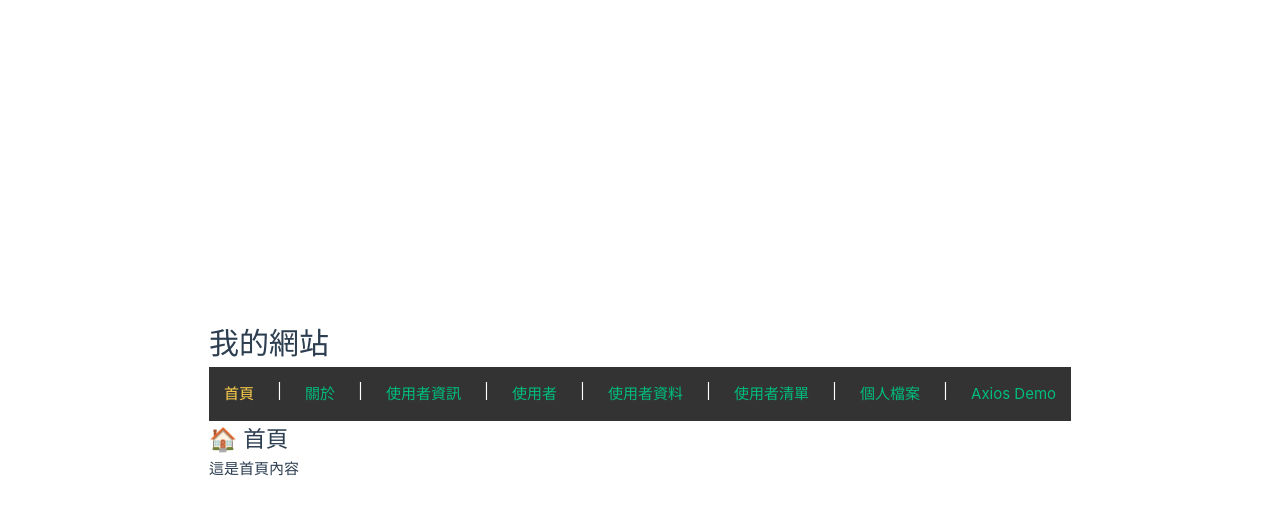
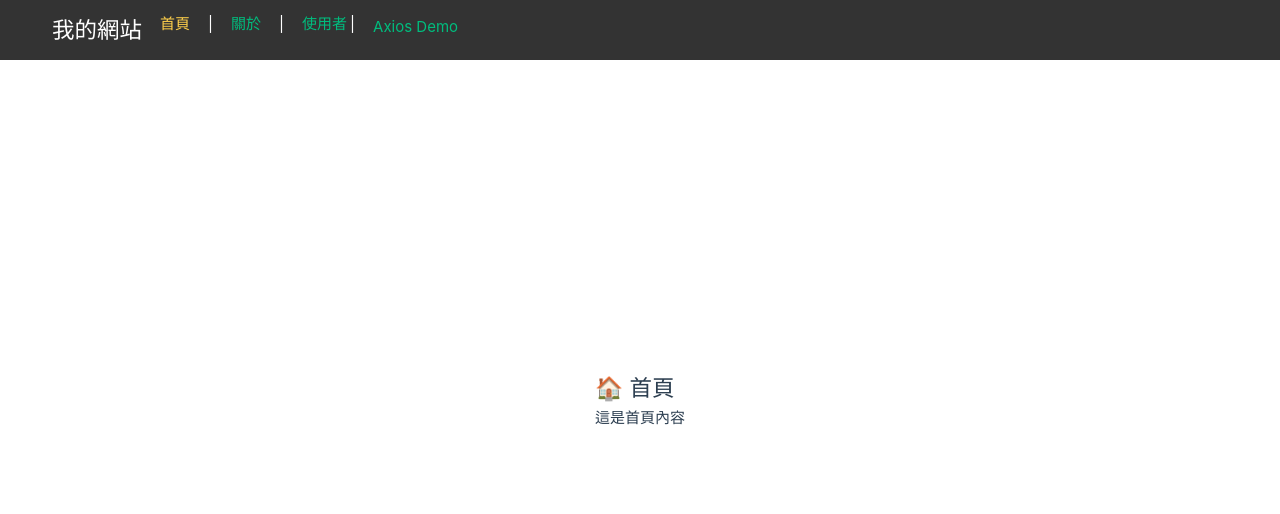
Before and after one commit to Chun5102/testproject, a Vue app: page / in a window 1280 px wide. Shown: the top 514 px of the page. Built offline with nearby package versions, Linux system fonts and the light colour scheme.

Commit message:
下拉式選單

```diff
--- a/src/App.vue
+++ b/src/App.vue
@@ -144,13 +144,23 @@ console.log('🚀 ~ date:', date)
     <!-- <ProvideInjectRef /> -->
     <!-- {{ $formatDate(new Date()) }}<br />
     {{ formatPrice(1000, 0, '$') }} -->
-    <h1>我的網站</h1>
-    <TopBar />
-    <router-view />
+    <div>
+      <TopBar class="app-container" />
+      <router-view />
+    </div>
   </main>
 </template>
 
 <style scoped>
+.app-container {
+  display: flex;
+  flex-direction: column; /* 頁面佈局為垂直方向 */
+}
+
+router-view {
+  flex-grow: 1; /* 讓 <router-view /> 占滿剩餘空間 */
+  padding: 20px; /* 給內容一點內邊距 */
+}
 header {
   line-height: 1.5;
 }
--- a/src/components/TopBar.vue
+++ b/src/components/TopBar.vue
@@ -1,19 +1,87 @@
-<script setup></script>
+<script setup>
+import { reactive } from 'vue'
+
+const isDropdown = reactive({
+  users: false,
+})
+
+const openMenu = (menu, state) => {
+  isDropdown[menu] = state
+}
+</script>
 
 <template>
   <nav class="top-navbar">
-    <router-link to="/">首頁</router-link> | <router-link to="/about">關於</router-link> |
-    <router-link to="/users/Jerry/posts/1234">使用者資訊</router-link>|
-    <router-link to="/users">使用者</router-link>|
-    <router-link :to="{ name: 'userData', params: { id: 'u123' } }">使用者資料</router-link>|
-    <router-link to="/users/list">使用者清單</router-link>|
-    <router-link to="/users/profile">個人檔案</router-link>|
-    <router-link to="/axious">Axios Demo</router-link>
+    <ul>
+      <h1>我的網站</h1>
+      <li><router-link to="/">首頁</router-link></li>
+      |
+      <li><router-link to="/about">關於</router-link></li>
+      |
+      <li
+        class="dropdown"
+        @mouseenter="openMenu('users', true)"
+        @mouseleave="openMenu('users', false)"
+      >
+        <!-- <li class="dropdown" @click="openMenu('users', !isDropdown.users)"> -->
+        <router-link to="/users">使用者</router-link>|
+        <ul v-if="isDropdown.users" class="dropdown-menu">
+          <li><router-link to="/users/Jerry/posts/1234">使用者資訊</router-link></li>
+          <li>
+            <router-link :to="{ name: 'userData', params: { id: 'u123' } }">使用者資料</router-link>
+          </li>
+          <li><router-link to="/users/list">使用者清單</router-link></li>
+          <li><router-link to="/users/profile">個人檔案</router-link></li>
+        </ul>
+      </li>
+      <router-link to="/axious">Axios Demo</router-link>
+    </ul>
   </nav>
 </template>
 
 <style scoped>
+nav ul {
+  list-style: none;
+  display: flex;
+  gap: 15px;
+}
+nav li {
+  display: inline-block;
+}
+nav .dropdown {
+  position: relative;
+}
+nav .dropdown-menu {
+  display: none;
+  position: absolute;
+  top: 100%;
+  left: 0;
+  background-color: white;
+  border: 1px solid #ddd;
+  padding: 10px;
+  margin: 0;
+  list-style: none;
+  max-height: 300px;
+  overflow-y: auto;
+  min-width: 113px;
+}
+nav .dropdown-menu li {
+  padding: 8px 5px;
+}
+nav .dropdown-menu li:hover {
+  background-color: #f1f1f1;
+}
+nav .dropdown a {
+  cursor: pointer;
+}
+nav .dropdown:hover .dropdown-menu {
+  display: block;
+}
 .top-navbar {
+  position: fixed;
+  top: 0; /* 固定在頂部 */
+  left: 0;
+  width: 100%;
   background-color: #333;
   color: white;
   padding: 12px;
```
Also changed, not shown: 1 other file (tests, documents, lock files or other folders).
